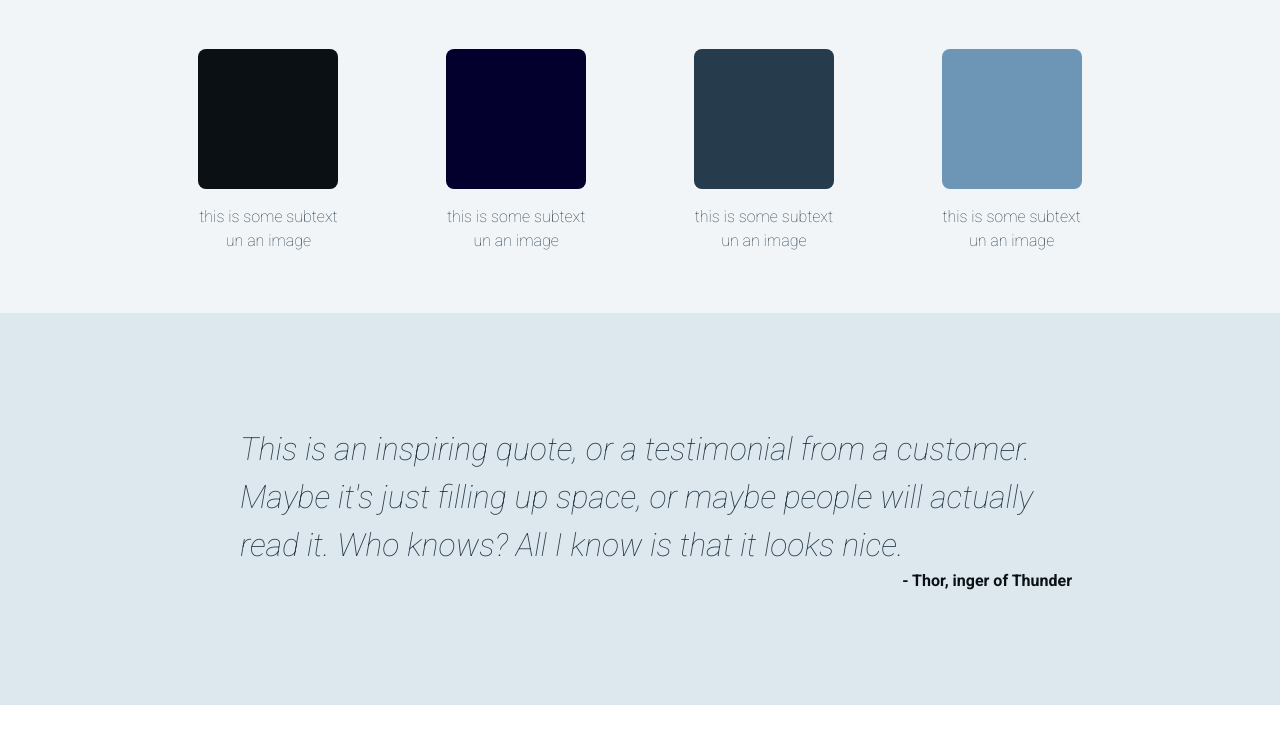
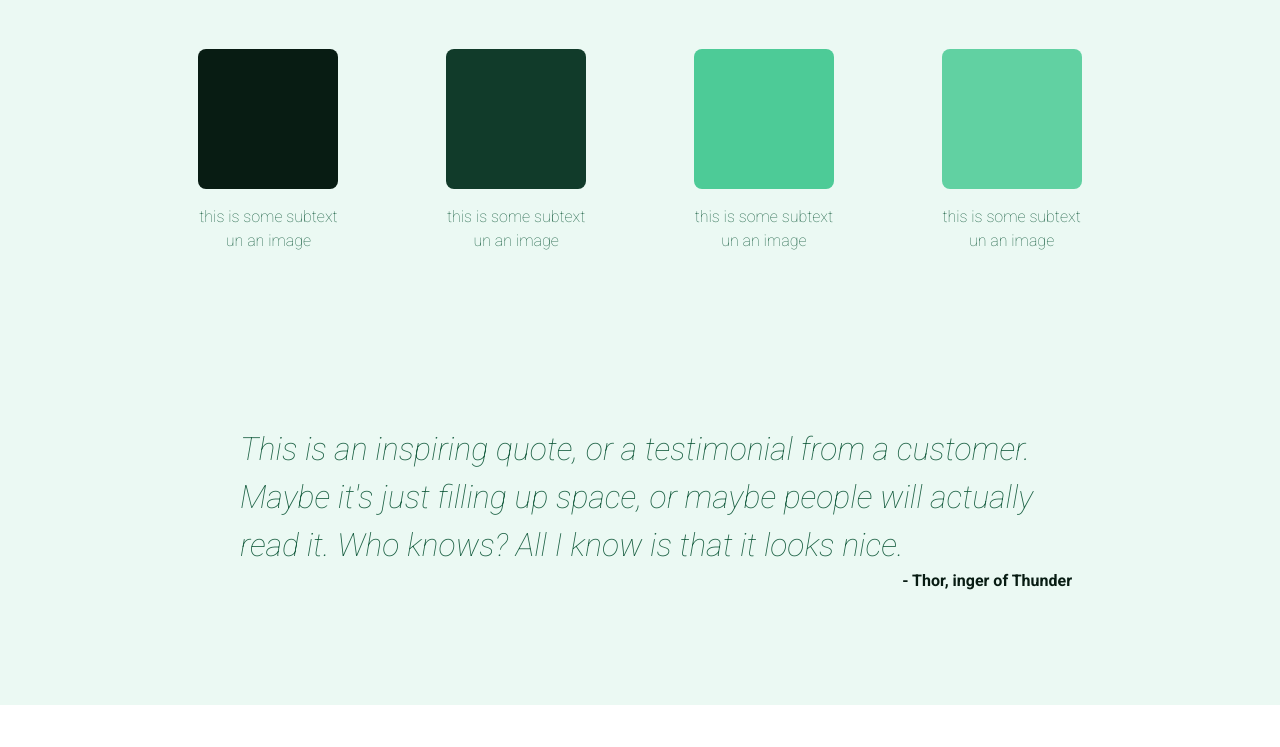
Before and after one commit to jihedqs/Landing_Page, a plain HTML site: page index.html in a window 1280 px wide. Shown: the part 602-1349 px from the top of the page. Drawn offline with Linux system fonts and the light colour scheme.

Commit message:
change colors

```diff
--- a/index.html
+++ b/index.html
@@ -33,7 +33,7 @@
             </p>
             <button class="btn_1">sign up</button>
           </div>
-          <div class="img"><img src="imgs/sky.gif" alt="" /></div>
+          <div class="img"><img src="imgs/green.gif" alt="" /></div>
         </div>
       </div>
     </div>
@@ -42,19 +42,19 @@
         <h1>Some random information</h1>
         <div class="boxs">
           <div class="box">
-            <div class="child" style="background: #0a1014"></div>
+            <div class="child child_1" ></div>
             <p>this is some subtext un an image</p>
           </div>
           <div class="box">
-            <div class="child" style="background: #03002e"></div>
+            <div class="child child_2" ></div>
             <p>this is some subtext un an image</p>
           </div>
           <div class="box">
-            <div class="child" style="background: #263b4b"></div>
+            <div class="child child_3" ></div>
             <p>this is some subtext un an image</p>
           </div>
           <div class="box">
-            <div class="child" style="background: #6d96b6"></div>
+            <div class="child child_4" ></div>
             <p>this is some subtext un an image</p>
           </div>
         </div>
--- a/style.css
+++ b/style.css
@@ -1,12 +1,12 @@
 :root {
-  --bgcolor: #0a1014;
-  --text: #f1f5f8;
-  --text-white: #0a1014;
-  --primary: #6d96b6;
-  --secondary: #111b22;
-  --secondary-white: #dde7ee;
-  --accent: #5d8aad;
-  --accent-white: #263b4b;
+  --bgcolor: #081c13;
+  --text: #ebf9f3;
+  --text-white: #081c13;
+  --primary: #61d1a2;
+  --secondary: #113b2a;
+  --secondary-white: #ebf9f3;
+  --accent: #4dcb97;
+  --accent-white: #1d6245;
   --fontSize-1: 1rem;
   --fontSize-2: 1.125rem;
   --fontSize-3: 1.75rem;
@@ -137,7 +137,7 @@ img {
   font-weight: var(--fontWeight-0);
   color: var(--accent-white);
   max-width: 800px;
-  align-self:center ;
+  align-self: center;
 }
 .section_3 {
   display: flex;
@@ -189,10 +189,22 @@ strong {
   max-width: 400px;
 }
 .footer {
-  background-color: #1f2937;
+  background-color: var(--bgcolor);
   display: flex;
   align-items: center;
   justify-content: center;
-  color: #e5e7eb;
+  color: var(--text);
   padding: 2em 0;
 }
+.child_1 {
+  background-color: var(--bgcolor);
+}
+.child_2 {
+  background-color: var(--secondary);
+}
+.child_3 {
+  background-color: var(--accent);
+}
+.child_4 {
+  background-color: var(--primary);
+}
```
Also changed, not shown: 1 other file.
